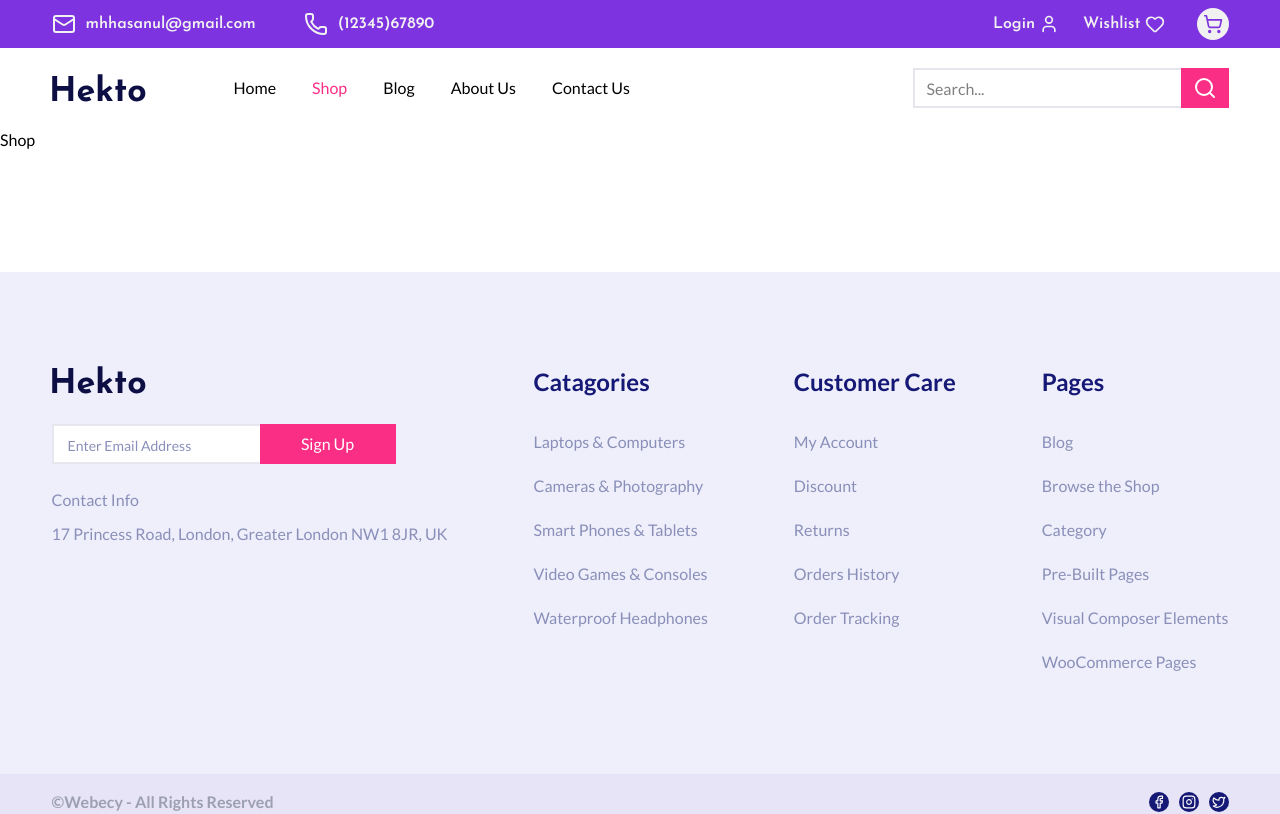
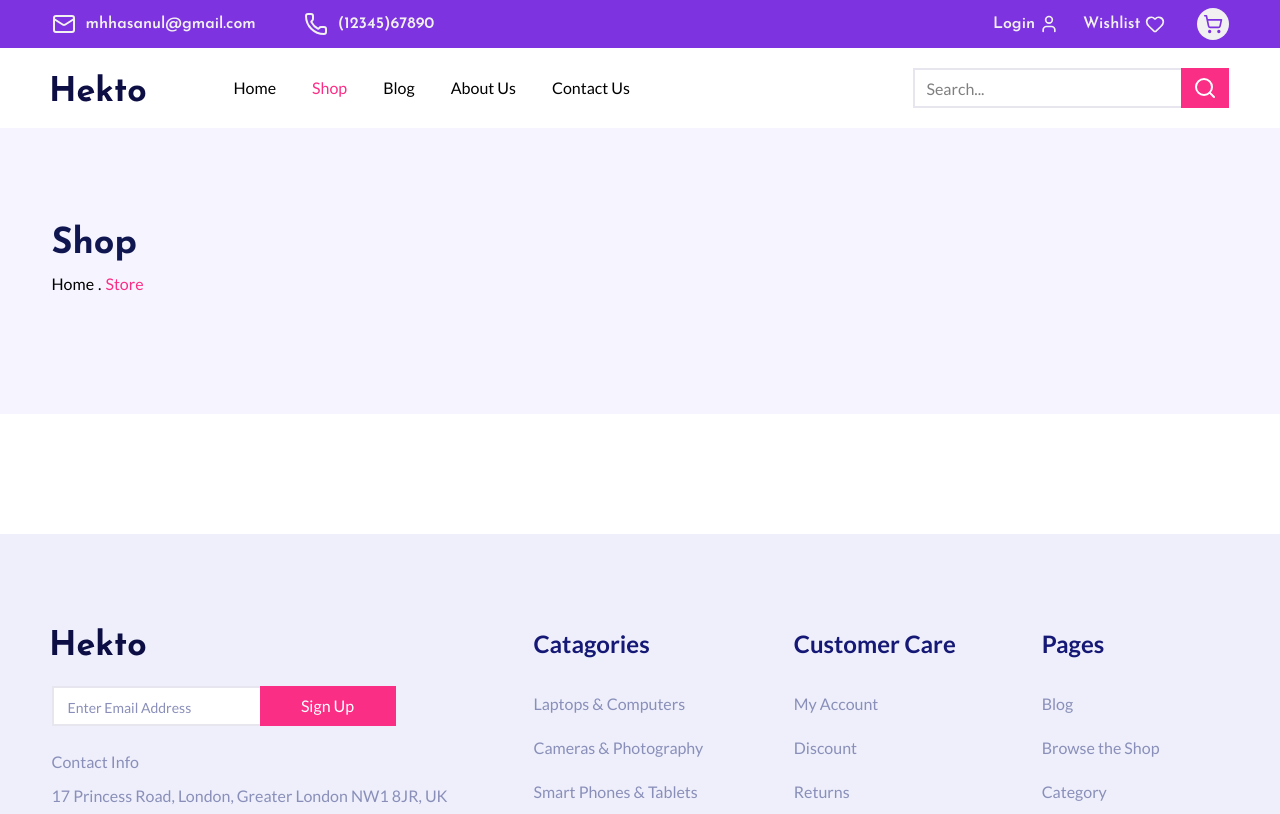
Before and after one commit to alimahmoudi22/hekto-shop, a React (Vite) app: page /shop in a window 1280 px wide. Shown: the top 814 px of the page. Built offline with nearby package versions, Linux system fonts and the light colour scheme.

Commit message:
Add BreadCrumb Section

```diff
--- a/src/pages/Shop.jsx
+++ b/src/pages/Shop.jsx
@@ -1,9 +1,11 @@
-import React from 'react'
+import BreadCrumb from "../ui/breadCrumb/BreadCrumb";
 
 const Shop = () => {
   return (
-    <div>Shop</div>
-  )
-}
+    <main>
+      <BreadCrumb />
+    </main>
+  );
+};
 
-export default Shop
+export default Shop;
--- a/src/styles/App.css
+++ b/src/styles/App.css
@@ -42,6 +42,9 @@
 
   --color-hektoStroke: #e7e6ef;
 
+  --color-breadCrumbBG: #F6F5FF;
+  --color-breadCrumbTitle: #101750;
+
   --shadow-hektoFeatured: 0 0 25px rgba(0, 0, 0, 10%);
   --shadow-hektoOffer: 0 0 25px rgba(0, 0, 0, 5%);
 
--- /dev/null
+++ b/src/ui/breadCrumb/BreadCrumb.jsx
@@ -0,0 +1,36 @@
+import { NavLink } from "react-router";
+
+const BreadCrumb = () => {
+  return (
+    <section className="breadCrumb bg-breadCrumbBG h-71.5 pt-24 ">
+      <div className="container">
+        <h2 className="font-josefin font-bold text-4xl text-breadCrumbTitle">
+          Shop
+        </h2>
+        <ul className="flex items-center font-medium gap-x-1 mt-2">
+          <li>
+            <NavLink
+              to={"/"}
+              className={({ isActive }) => (isActive ? "text-headerPink" : "")}
+            >
+              Home
+            </NavLink>
+          </li>
+          <li>
+            <span>.</span>
+          </li>
+          <li>
+            <NavLink
+              to={"/shop"}
+              className={({ isActive }) => (isActive ? "text-headerPink" : "")}
+            >
+              Store
+            </NavLink>
+          </li>
+        </ul>
+      </div>
+    </section>
+  );
+};
+
+export default BreadCrumb;
```
